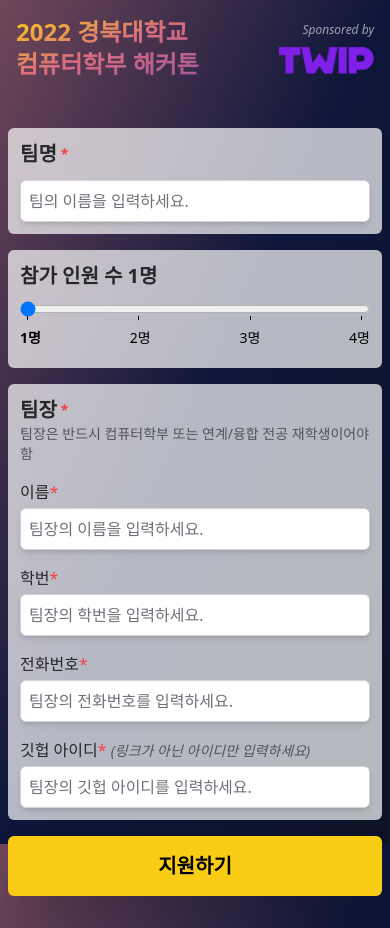
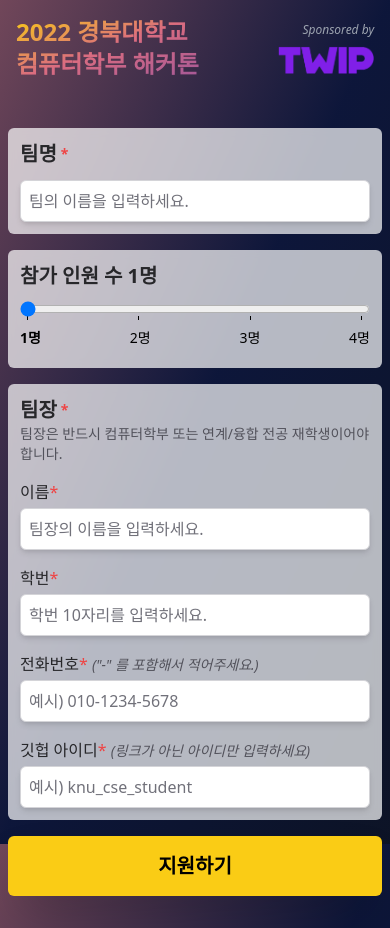
Before and after one commit to chaejunlee/cse-hackathon, a Next.js app: page /apply in a window 390 px wide. Built offline with nearby package versions, Linux system fonts and the light colour scheme.

Commit message:
Added: RegEx to the apply form (phone  # + student #)

```diff
--- a/src/pages/apply.tsx
+++ b/src/pages/apply.tsx
@@ -6,6 +6,7 @@ import clsx from "clsx";
 import { useAutoAnimate } from "@formkit/auto-animate/react";
 import axios from "axios";
 import { useRouter } from "next/router";
+import { phone_numberReg, student_numberReg } from "../utils/utils";
 
 interface memberProps {
   name: string;
@@ -80,28 +81,40 @@ const TeammateForm = ({
             <input
               placeholder="팀장의 학번을 입력하세요."
               className="block w-full p-2 mt-1 border rounded-md shadow-md placeholder:text-zinc-500 outline-0 border-zinc-300 focus:ring-2 focus:ring-amber-400 focus:border-amber-400 sm:text-sm"
-              {...register("member1.student_number", { required: true })}
+              {...register("member1.student_number", {
+                required: true,
+                pattern: student_numberReg,
+              })}
             />
           )}
           {numOfTeammates === 2 && (
             <input
               placeholder="팀장의 학번을 입력하세요."
               className="block w-full p-2 mt-1 border rounded-md shadow-md placeholder:text-zinc-500 outline-0 border-zinc-300 focus:ring-2 focus:ring-amber-400 focus:border-amber-400 sm:text-sm"
-              {...register("member2.student_number", { required: true })}
+              {...register("member2.student_number", {
+                required: true,
+                pattern: student_numberReg,
+              })}
             />
           )}
           {numOfTeammates === 3 && (
             <input
               placeholder="팀장의 학번을 입력하세요."
               className="block w-full p-2 mt-1 border rounded-md shadow-md placeholder:text-zinc-500 outline-0 border-zinc-300 focus:ring-2 focus:ring-amber-400 focus:border-amber-400 sm:text-sm"
-              {...register("member3.student_number", { required: true })}
+              {...register("member3.student_number", {
+                required: true,
+                pattern: student_numberReg,
+              })}
             />
           )}
           {numOfTeammates === 4 && (
             <input
               placeholder="팀장의 학번을 입력하세요."
               className="block w-full p-2 mt-1 border rounded-md shadow-md placeholder:text-zinc-500 outline-0 border-zinc-300 focus:ring-2 focus:ring-amber-400 focus:border-amber-400 sm:text-sm"
-              {...register("member4.student_number", { required: true })}
+              {...register("member4.student_number", {
+                required: true,
+                pattern: student_numberReg,
+              })}
             />
           )}
         </div>
@@ -205,7 +218,8 @@ const Apply = () => {
                 팀장<span className="text-sm text-red-500">*</span>
               </h3>
               <p className="text-sm text-zinc-600">
-                팀장은 반드시 컴퓨터학부 또는 연계/융합 전공 재학생이어야 함
+                팀장은 반드시 컴퓨터학부 또는 연계/융합 전공 재학생이어야
+                합니다.
               </p>
             </div>
             <div>
@@ -224,20 +238,29 @@ const Apply = () => {
                 학번<span className="text-red-500">*</span>
               </label>
               <input
-                placeholder="팀장의 학번을 입력하세요."
+                placeholder="학번 10자리를 입력하세요."
                 className="block w-full p-2 mt-1 border rounded-md shadow-md placeholder:text-zinc-500 outline-0 border-zinc-300 focus:ring-2 focus:ring-amber-400 focus:border-amber-400 sm:text-sm"
-                {...register("leader.student_number", { required: true })}
+                {...register("leader.student_number", {
+                  required: true,
+                  pattern: student_numberReg,
+                })}
               />
             </div>
 
             <div>
               <label htmlFor="teamName" className="text-zinc-800">
-                전화번호<span className="text-red-500">*</span>
+                전화번호<span className="text-red-500">*</span>{" "}
+                <span className="text-sm italic text-zinc-600">
+                  (&quot;-&quot; 를 포함해서 적어주세요.)
+                </span>
               </label>
               <input
-                placeholder="팀장의 전화번호를 입력하세요."
+                placeholder="예시) 010-1234-5678"
                 className="block w-full p-2 mt-1 border rounded-md shadow-md placeholder:text-zinc-500 outline-0 border-zinc-300 focus:ring-2 focus:ring-amber-400 focus:border-amber-400 sm:text-sm"
-                {...register("leader.phone_number", { required: true })}
+                {...register("leader.phone_number", {
+                  required: true,
+                  pattern: phone_numberReg,
+                })}
               />
             </div>
 
@@ -249,7 +272,7 @@ const Apply = () => {
                 </span>
               </label>
               <input
-                placeholder="팀장의 깃헙 아이디를 입력하세요."
+                placeholder="예시) knu_cse_student"
                 className="block w-full p-2 mt-1 border rounded-md shadow-md placeholder:text-zinc-500 outline-0 border-zinc-300 focus:ring-2 focus:ring-amber-400 focus:border-amber-400 sm:text-sm"
                 {...register("leader.github", { required: true })}
               />
--- /dev/null
+++ b/src/utils/utils.ts
@@ -0,0 +1,5 @@
+export const teamNameReg = /^[가-힣a-zA-Z0-9 ]+$/;
+export const nameReg = /^[가-힣 ]+$/;
+export const student_numberReg = /^[0-9]{10}$/;
+export const phone_numberReg = /^010-?([0-9]{4})-?([0-9]{4})$/;
+export const githubReg = /^[a-zA-Z0-9_-]+$/;
```
